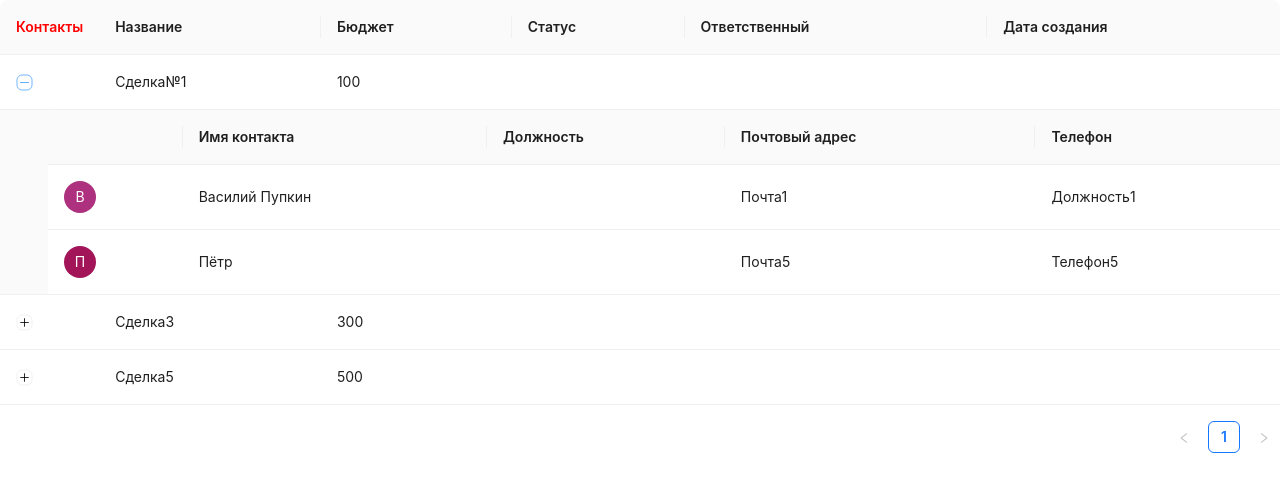
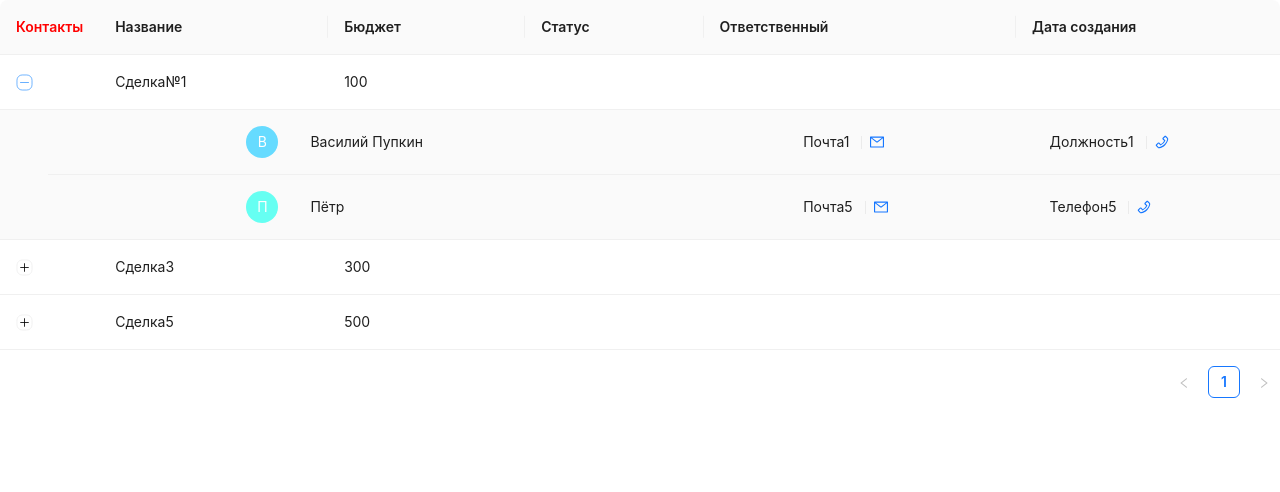
Before and after one commit to user530/rocketsales_frontend, a Vue app: page / in a window 1280 px wide. Both pictures are taken after a click on the button 24 px from the left and 82 px from the top of the page. Shown: the top 492 px of the page. Built offline with nearby package versions, Linux system fonts and the light colour scheme.

Commit message:
Contacts table updated

```diff
--- a/src/components/ContactsTable.vue
+++ b/src/components/ContactsTable.vue
@@ -1,10 +1,15 @@
 <script lang="ts">
-import { PropType, defineComponent, h } from 'vue';
-import { ILeadContact, IColumn } from '../types';
-import { UserOutlined } from '@ant-design/icons-vue';
+import { PropType, defineComponent } from 'vue';
+import { ILeadContact } from '../types';
+import { MailOutlined, PhoneOutlined } from '@ant-design/icons-vue';
+import type { TableColumnType } from 'ant-design-vue/es';
 
 export default defineComponent({
     name: 'ContactsTable',
+    components: {
+        MailOutlined,
+        PhoneOutlined,
+    },
     props: {
         contacts: {
             type: Array as PropType<Array<ILeadContact>>,
@@ -12,11 +17,12 @@ export default defineComponent({
         },
     },
     setup() {
-        const columns: IColumn[] = [
+        const columns: TableColumnType<ILeadContact>[] = [
             {
                 title: '',
                 dataIndex: 'avatar',
                 key: 'icon',
+                align: 'right'
             },
             {
                 title: 'Имя контакта',
@@ -40,30 +46,70 @@ export default defineComponent({
             },
         ];
 
-        const charToHexColor = (char: string) => {
+        // Helper function to get a color based on the first letter of the string
+        const charToColor = (char: string, saturation = 1, lightness = 0.7, random = false) => {
+            // Get the number from the first character
             const code = char.charCodeAt(0);
-            // Generate hex code
-            const hex = (code * 1234567).toString(16).padStart(6, '0');
-            // Slice to get 6 character hex-code
-            return `#${hex.slice(-6)}`;
+
+            // Bound saturation and lightness values
+            saturation = Math.min(100, Math.max(0, saturation * 100));
+            lightness = Math.min(100, Math.max(0, lightness * 100));
+
+            // Generate hue from the char
+            const hue = (code * (random ? Math.random() : 1) * 137) % 360;
+
+            return `hsl(${hue}, ${saturation}%, ${lightness}%)`;
         }
 
         return {
             columns,
-            charToHexColor,
+            charToColor,
         };
     },
 })
 </script>
 
 <template>
-    <a-table :columns="columns" :dataSource="contacts" :pagination=false>
-        <template #bodyCell="{ column, record }: { column: IColumn, record: ILeadContact }">
+    <a-table rowClassName="test" :columns="columns" :dataSource="contacts" :pagination=false :showHeader=false
+        tableLayout="fixed">
+        <template #bodyCell="{ column, record }: { column: TableColumnType, record: ILeadContact }">
+            <!-- Avatar column -->
             <template v-if="column.key === 'icon'">
-                <a-avatar :style="{ 'background-color': charToHexColor(record.name ? record.name[0] : '?') }">
+                <a-avatar :style="{ 'background-color': charToColor(record.name ? record.name[0] : '?') }">
                     {{ record.name ? record.name[0] : '?' }}
                 </a-avatar>
+            </template>
+
+            <!-- Position column -->
+            <template v-if="column.key === 'position'">
+                <a-tag v-if="record.position" color="red">
+                    {{ record.position?.toUpperCase() }}
+                </a-tag>
+            </template>
+
+            <!-- Email column -->
+            <template v-if="column.key === 'email' && record.email">
+                {{ record.email }}
+                <a-divider type="vertical" />
+                <a :href="`mailto:${record.email}`"><mail-outlined /></a>
+            </template>
+
+            <!-- Phone column -->
+            <template v-if="column.key === 'phone' && record.phone">
+                {{ record.phone }}
+                <a-divider type="vertical" />
+                <a :href="`tel:${record.phone}`"><phone-outlined /></a>
             </template>
         </template>
     </a-table>
 </template>
+
+<style scoped>
+:deep .test td {
+    background-color: #fafafa;
+}
+
+:deep .test:hover td {
+    background-color: #efefef !important;
+}
+</style>
```
